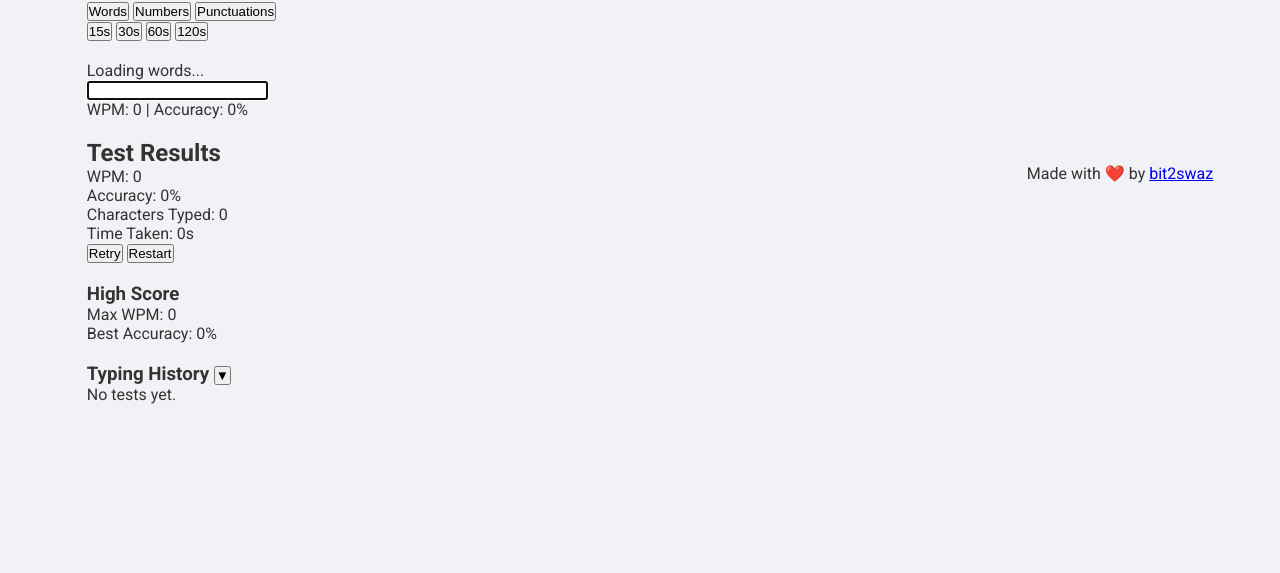
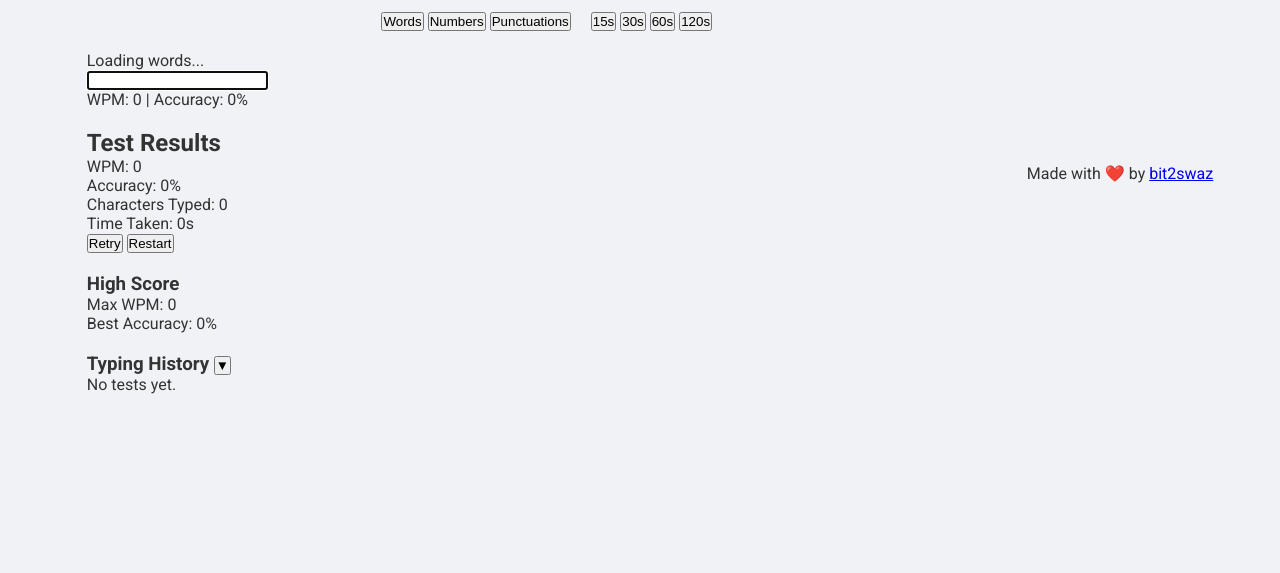
Before and after one commit to bit2swaz/swift-type, a plain HTML site: page index.html in a window 1280 px wide. Shown: the part 227-800 px from the top of the page. Drawn offline with Linux system fonts and the light colour scheme.

Commit message:
made changes to stylesheet

```diff
--- a/styles.css
+++ b/styles.css
@@ -81,3 +81,14 @@ body {
     border-radius: 50%;
     transition: background-color 0.2s ease;
 }
+
+.theme-toggle:hover {
+    background-color: var(--button-bg);
+}
+
+.controls {
+    display: flex;
+    justify-content: center;
+    gap: 20px;
+    flex-wrap: wrap;
+}
```
